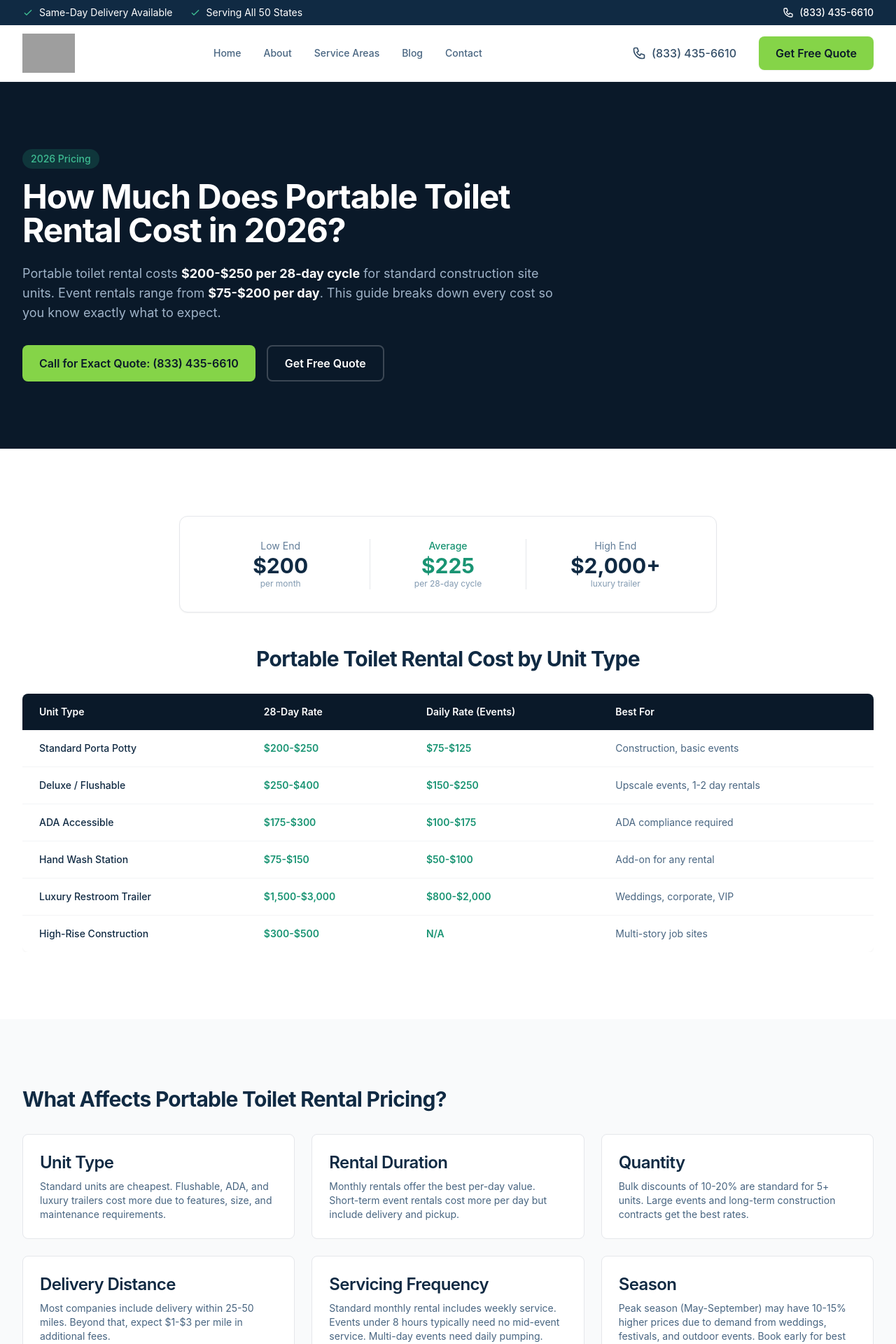
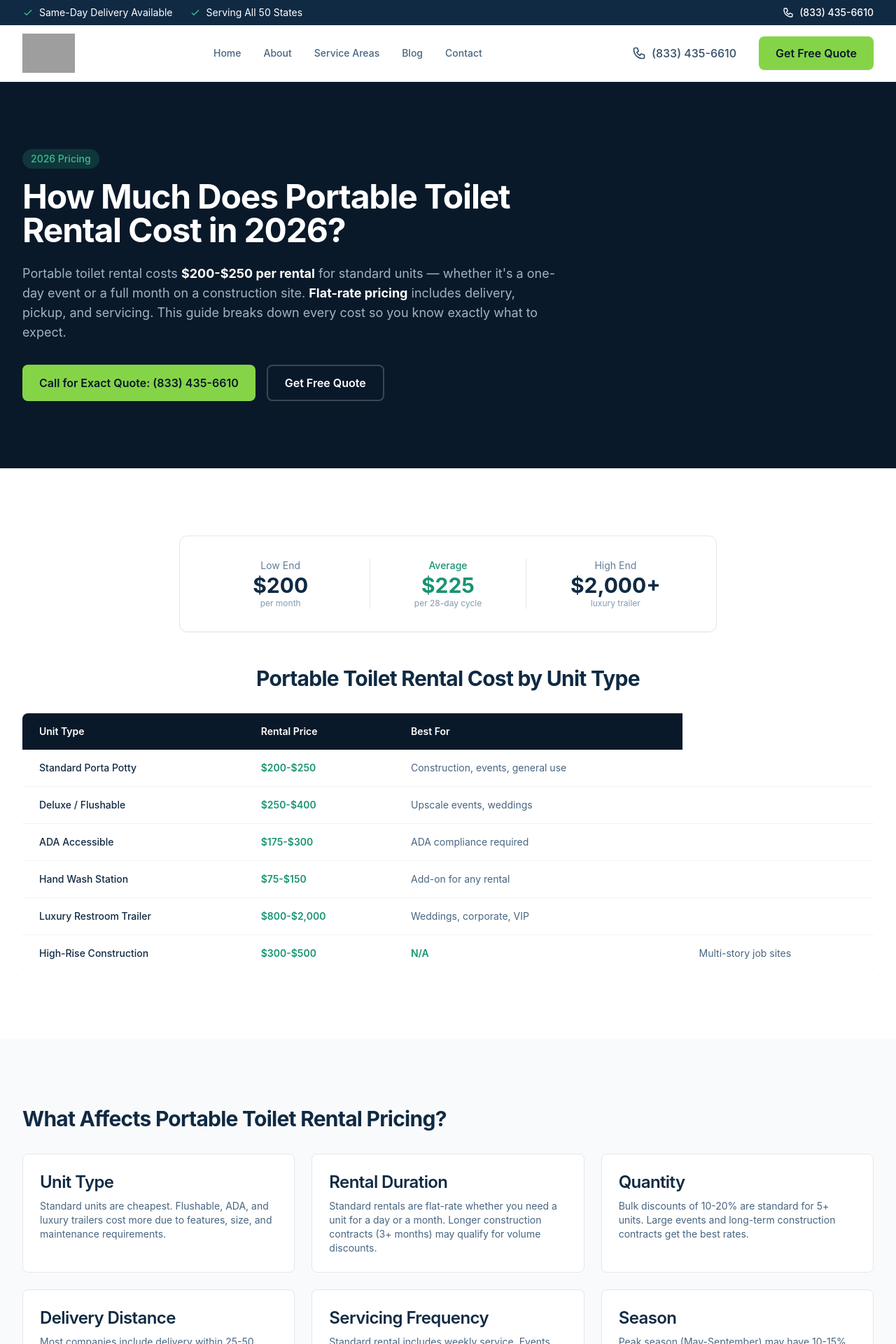
Before and after one commit to joeybeyer/portable-toilets-nextjs, a Next.js app: page /portable-toilet-rental-cost in a window 1280 px wide. Shown: the top 1920 px of the page at 70% size. Built offline with nearby package versions, Linux system fonts and the light colour scheme; grey boxes are pictures that could not be loaded.

Commit message:
Remove daily pricing - flat rate -250 regardless of duration

```diff
--- a/app/portable-toilet-rental-cost/page.tsx
+++ b/app/portable-toilet-rental-cost/page.tsx
@@ -4,11 +4,11 @@ import Link from "next/link";
 export const metadata: Metadata = {
   title: "Portable Toilet Rental Cost 2026 | Complete Pricing Guide",
   description:
-    "How much does portable toilet rental cost? Standard units $200-$250 per 28-day cycle, event rentals $75-$200/day, luxury trailers $800-$2,000. Complete 2026 pricing breakdown.",
+    "How much does portable toilet rental cost? Standard units $200-$250 per rental, luxury trailers $800-$2,000. Flat-rate pricing includes delivery, pickup, and servicing. Complete 2026 pricing breakdown.",
   openGraph: {
     title: "Portable Toilet Rental Cost 2026 — Complete Pricing Guide",
     description:
-      "Standard porta potty $150-$250/month. Event rental $75-$200/day. Luxury trailers $800-$2,000. All costs explained.",
+      "Standard porta potty $200-$250 per rental. Luxury trailers $800-$2,000. Flat-rate pricing, no daily charges. All costs explained.",
   },
 };
 
@@ -18,7 +18,7 @@ const PHONE_HREF = "tel:8334356610";
 const faq = [
   {
     q: "How much does it cost to rent a portable toilet?",
-    a: "Standard portable toilet rental costs $200-$250 per 28-day cycle for construction sites, including weekly servicing. Short-term event rentals range from $75-$200 per day depending on unit type and location.",
+    a: "Standard portable toilet rental costs $200-$250 per rental, whether it's a one-day event or a month-long construction project. Price includes delivery, pickup, and servicing. Luxury trailers start at $800.",
   },
   {
     q: "How much is a porta potty for a day?",
@@ -84,7 +84,7 @@ export default function PricingGuidePage() {
               How Much Does Portable Toilet Rental Cost in 2026?
             </h1>
             <p className="text-lg text-navy-300 mb-8">
-              Portable toilet rental costs <strong className="text-white">$200-$250 per 28-day cycle</strong> for standard construction site units. Event rentals range from <strong className="text-white">$75-$200 per day</strong>. This guide breaks down every cost so you know exactly what to expect.
+              Portable toilet rental costs <strong className="text-white">$200-$250 per rental</strong> for standard units — whether it's a one-day event or a full month on a construction site. <strong className="text-white">Flat-rate pricing</strong> includes delivery, pickup, and servicing. This guide breaks down every cost so you know exactly what to expect.
             </p>
             <div className="flex flex-col sm:flex-row gap-4">
               <a href={PHONE_HREF} className="btn-primary">
@@ -128,8 +128,7 @@ export default function PricingGuidePage() {
               <thead>
                 <tr className="bg-navy-950 text-white">
                   <th className="px-6 py-4 text-left font-semibold">Unit Type</th>
-                  <th className="px-6 py-4 text-left font-semibold">28-Day Rate</th>
-                  <th className="px-6 py-4 text-left font-semibold">Daily Rate (Events)</th>
+                  <th className="px-6 py-4 text-left font-semibold">Rental Price</th>
                   <th className="px-6 py-4 text-left font-semibold">Best For</th>
                 </tr>
               </thead>
@@ -137,30 +136,25 @@ export default function PricingGuidePage() {
                 <tr className="hover:bg-gray-50">
                   <td className="px-6 py-4 font-medium text-navy-900">Standard Porta Potty</td>
                   <td className="px-6 py-4 text-teal-600 font-semibold">$200-$250</td>
-                  <td className="px-6 py-4 text-teal-600 font-semibold">$75-$125</td>
-                  <td className="px-6 py-4 text-navy-600">Construction, basic events</td>
+                  <td className="px-6 py-4 text-navy-600">Construction, events, general use</td>
                 </tr>
                 <tr className="hover:bg-gray-50">
                   <td className="px-6 py-4 font-medium text-navy-900">Deluxe / Flushable</td>
                   <td className="px-6 py-4 text-teal-600 font-semibold">$250-$400</td>
-                  <td className="px-6 py-4 text-teal-600 font-semibold">$150-$250</td>
-                  <td className="px-6 py-4 text-navy-600">Upscale events, 1-2 day rentals</td>
+                  <td className="px-6 py-4 text-navy-600">Upscale events, weddings</td>
                 </tr>
                 <tr className="hover:bg-gray-50">
                   <td className="px-6 py-4 font-medium text-navy-900">ADA Accessible</td>
                   <td className="px-6 py-4 text-teal-600 font-semibold">$175-$300</td>
-                  <td className="px-6 py-4 text-teal-600 font-semibold">$100-$175</td>
                   <td className="px-6 py-4 text-navy-600">ADA compliance required</td>
                 </tr>
                 <tr className="hover:bg-gray-50">
                   <td className="px-6 py-4 font-medium text-navy-900">Hand Wash Station</td>
                   <td className="px-6 py-4 text-teal-600 font-semibold">$75-$150</td>
-                  <td className="px-6 py-4 text-teal-600 font-semibold">$50-$100</td>
                   <td className="px-6 py-4 text-navy-600">Add-on for any rental</td>
                 </tr>
                 <tr className="hover:bg-gray-50">
                   <td className="px-6 py-4 font-medium text-navy-900">Luxury Restroom Trailer</td>
-                  <td className="px-6 py-4 text-teal-600 font-semibold">$1,500-$3,000</td>
                   <td className="px-6 py-4 text-teal-600 font-semibold">$800-$2,000</td>
                   <td className="px-6 py-4 text-navy-600">Weddings, corporate, VIP</td>
                 </tr>
@@ -184,10 +178,10 @@ export default function PricingGuidePage() {
           <div className="grid md:grid-cols-2 lg:grid-cols-3 gap-6">
             {[
               { title: "Unit Type", desc: "Standard units are cheapest. Flushable, ADA, and luxury trailers cost more due to features, size, and maintenance requirements." },
-              { title: "Rental Duration", desc: "Monthly rentals offer the best per-day value. Short-term event rentals cost more per day but include delivery and pickup." },
+              { title: "Rental Duration", desc: "Standard rentals are flat-rate whether you need a unit for a day or a month. Longer construction contracts (3+ months) may qualify for volume discounts." },
               { title: "Quantity", desc: "Bulk discounts of 10-20% are standard for 5+ units. Large events and long-term construction contracts get the best rates." },
               { title: "Delivery Distance", desc: "Most companies include delivery within 25-50 miles. Beyond that, expect $1-$3 per mile in additional fees." },
-              { title: "Servicing Frequency", desc: "Standard monthly rental includes weekly service. Events under 8 hours typically need no mid-event service. Multi-day events need daily pumping." },
+              { title: "Servicing Frequency", desc: "Standard rental includes weekly service. Events under 8 hours typically need no mid-event service. Multi-day events may need additional pumping." },
               { title: "Season", desc: "Peak season (May-September) may have 10-15% higher prices due to demand from weddings, festivals, and outdoor events. Book early for best rates." },
               { title: "Location", desc: "Urban areas with more competition tend to have lower prices. Rural or remote deliveries may cost more due to travel distance." },
               { title: "Permits", desc: "Some cities require portable toilet permits ($25-$200). Your rental company can usually advise on local requirements." },
@@ -210,7 +204,7 @@ export default function PricingGuidePage() {
             {[
               { tip: "Book early for events", desc: "Reserve 2-4 weeks ahead for standard units, 1-3 months for luxury trailers. Last-minute bookings may incur rush fees." },
               { tip: "Rent in bulk", desc: "Need 5+ units? Ask for volume pricing. Most companies offer 10-20% discounts on bulk orders." },
-              { tip: "Choose monthly over daily", desc: "If you need a unit for more than 5-7 days, a monthly rental is almost always cheaper than daily rates." },
+              { tip: "Book early for events", desc: "Reserve 2-4 weeks ahead for standard units. Peak season (May-October) fills up fast, especially for weekend events." },
               { tip: "Skip the upgrades you do not need", desc: "Standard units are perfectly fine for construction sites and casual outdoor events. Save luxury trailers for weddings and corporate events." },
               { tip: "Bundle hand wash stations", desc: "Adding hand wash stations to an existing order is cheaper than renting them separately. Ask about package deals." },
               { tip: "Off-season discounts", desc: "October through March is the slow season. Many companies offer 10-15% lower rates during winter months." },
```
